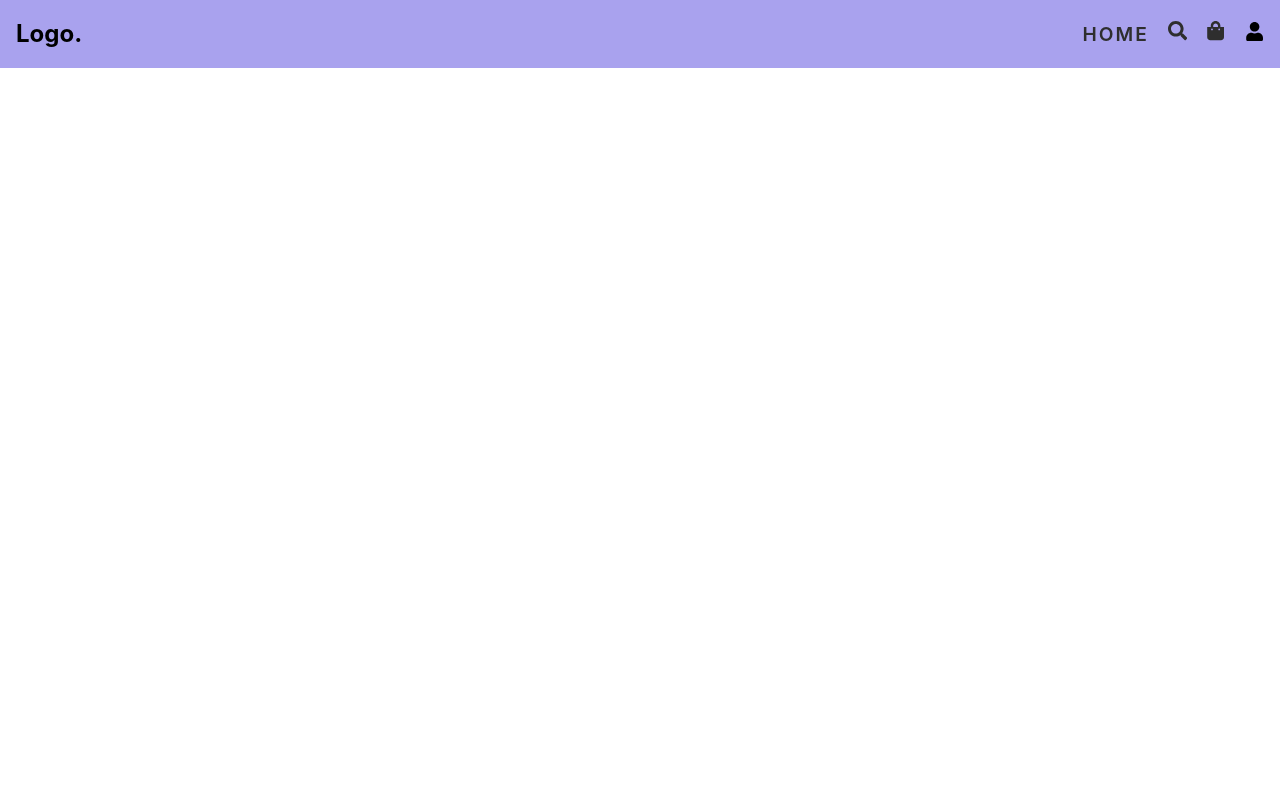
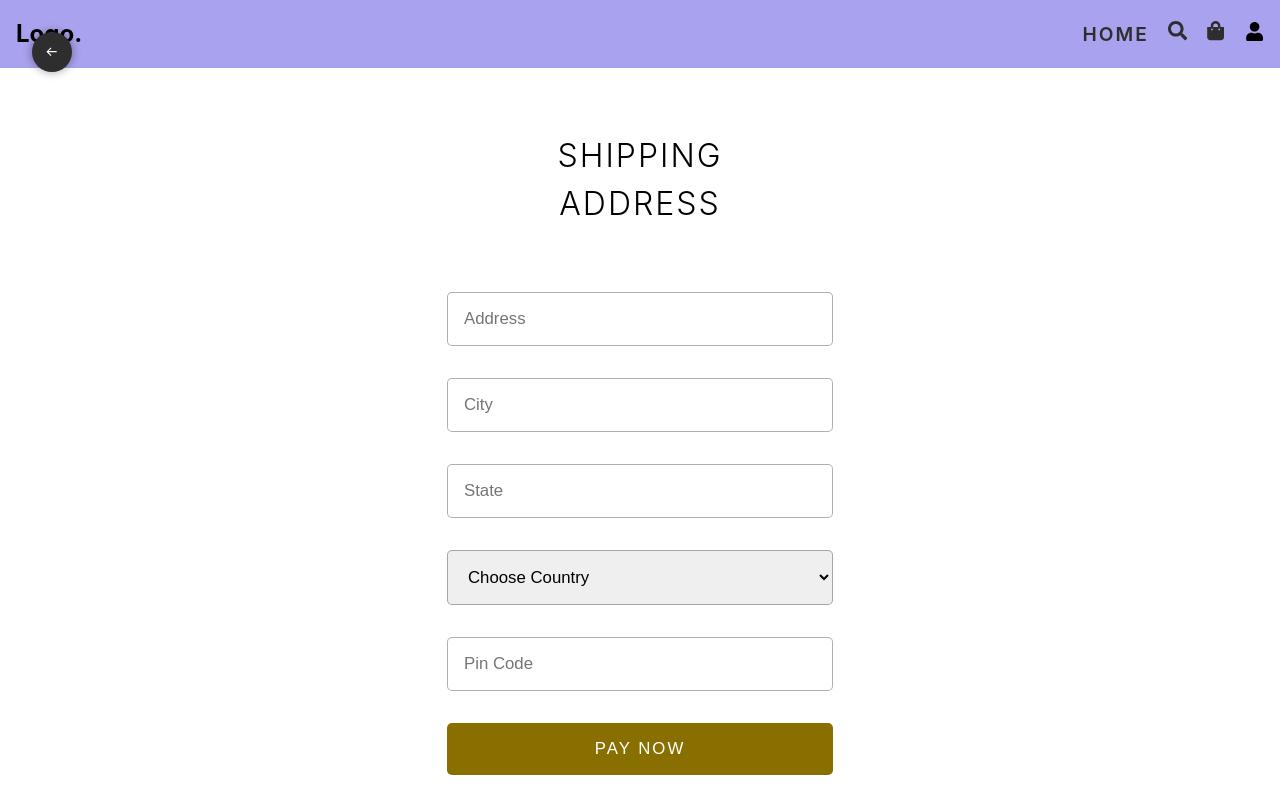
Before and after one commit to SoumyaNayak2000/oneSolution, a React (Vite) app: page /shipping in a window 1280 px wide. Before the commit this address had no page. Built offline with nearby package versions, Linux system fonts and the light colour scheme.

Commit message:
shipping page ui done

```diff
--- a/src/App.tsx
+++ b/src/App.tsx
@@ -7,6 +7,7 @@
 const Home = lazy(() => import("./pages/Home"));
 const Search = lazy(() => import("./pages/Search"));
 const Cart = lazy(() => import("./pages/Cart.tsx"));
+const Shipping = lazy(() => import("./pages/Shipping.tsx"));
 
 //Admin Routes importing
 
@@ -38,6 +39,12 @@
           <Route path="/" element={<Home />} />
           <Route path="/search" element={<Search />} />
           <Route path="/cart" element={<Cart />} />
+
+          {/* logged in user routes */}
+          <Route>
+            <Route path="/shipping" element={<Shipping />} />
+          </Route>
+
           {/* Admin Routes */}
           <Route
           // element={
--- /dev/null
+++ b/src/pages/Shipping.tsx
@@ -0,0 +1,89 @@
+import { ChangeEvent, FormEvent, useEffect, useState } from "react";
+
+import { BiArrowBack } from "react-icons/bi";
+
+import { useNavigate } from "react-router-dom";
+
+const Shipping = () => {
+  const navigate = useNavigate();
+
+  const [shippingInfo, setShippingInfo] = useState({
+    address: "",
+    city: "",
+    state: "",
+    country: "",
+    pinCode: "",
+  });
+
+  const changeHandler = (
+    e: ChangeEvent<HTMLInputElement | HTMLSelectElement>
+  ) => {
+    setShippingInfo((prev) => ({ ...prev, [e.target.name]: e.target.value }));
+  };
+
+  const submitHandler = async (e: FormEvent<HTMLFormElement>) => {
+    e.preventDefault();
+  };
+
+  return (
+    <div className="shipping">
+      <button className="back-btn" onClick={() => navigate("/cart")}>
+        <BiArrowBack />
+      </button>
+
+      <form onSubmit={submitHandler}>
+        <h1>Shipping Address</h1>
+
+        <input
+          required
+          type="text"
+          placeholder="Address"
+          name="address"
+          value={shippingInfo.address}
+          onChange={changeHandler}
+        />
+
+        <input
+          required
+          type="text"
+          placeholder="City"
+          name="city"
+          value={shippingInfo.city}
+          onChange={changeHandler}
+        />
+
+        <input
+          required
+          type="text"
+          placeholder="State"
+          name="state"
+          value={shippingInfo.state}
+          onChange={changeHandler}
+        />
+
+        <select
+          name="country"
+          required
+          value={shippingInfo.country}
+          onChange={changeHandler}
+        >
+          <option value="">Choose Country</option>
+          <option value="india">India</option>
+        </select>
+
+        <input
+          required
+          type="number"
+          placeholder="Pin Code"
+          name="pinCode"
+          value={shippingInfo.pinCode}
+          onChange={changeHandler}
+        />
+
+        <button type="submit">Pay Now</button>
+      </form>
+    </div>
+  );
+};
+
+export default Shipping;
--- /dev/null
+++ b/src/styles/_shipping.scss
@@ -0,0 +1,58 @@
+.shipping {
+    @include flex;
+
+    .back-btn {
+      @include square(2.5rem);
+      background-color: $color2;
+      color: $color1;
+      @include flex;
+      position: fixed;
+      top: 2rem;
+      left: 2rem;
+      border-radius: 100%;
+      border: none;
+      outline: none;
+      cursor: pointer;
+      @include baseShadow;
+
+      svg {
+        transition: all 0.3s;
+      }
+
+      &:hover svg {
+        translate: -0.25rem;
+      }
+    }
+
+    > form {
+      max-width: 450px;
+      width: 100%;
+      @include flex(column, center, stretch, 2rem);
+      padding: 2rem;
+
+      > h1 {
+        @include heading(2px);
+        margin: 2rem;
+        text-align: center;
+      }
+      > input,
+      > select {
+        border: 1px solid rgba(31, 31, 31, 0.351);
+        padding: 1rem;
+        outline: none;
+        font-size: 1.05rem;
+        border-radius: 5px;
+      }
+
+      > button {
+        @include btn(1rem, $color3, $color1);
+        border-radius: 5px;
+        font-size: 1.05rem;
+        text-transform: uppercase;
+        letter-spacing: 2px;
+        &:hover {
+          opacity: 0.8;
+        }
+      }
+    }
+  }
--- a/src/styles/admin/_mixin.scss
+++ b/src/styles/admin/_mixin.scss
@@ -46,3 +46,11 @@
 @mixin baseShadow() {
   box-shadow: 0 0 10px rgba(0, 0, 0, 0.384);
 }
+@mixin btn($p: 0.5rem 1rem, $bg, $color) {
+  cursor: pointer;
+  border: none;
+  outline: none;
+  padding: $p;
+  background-color: $bg;
+  color: $color;
+}
--- a/src/styles/app.scss
+++ b/src/styles/app.scss
@@ -37,6 +37,7 @@
   @import "admin/mixin";
   @import "home";
   @import "cart";
+  @import "shipping";
 
 
 
```
